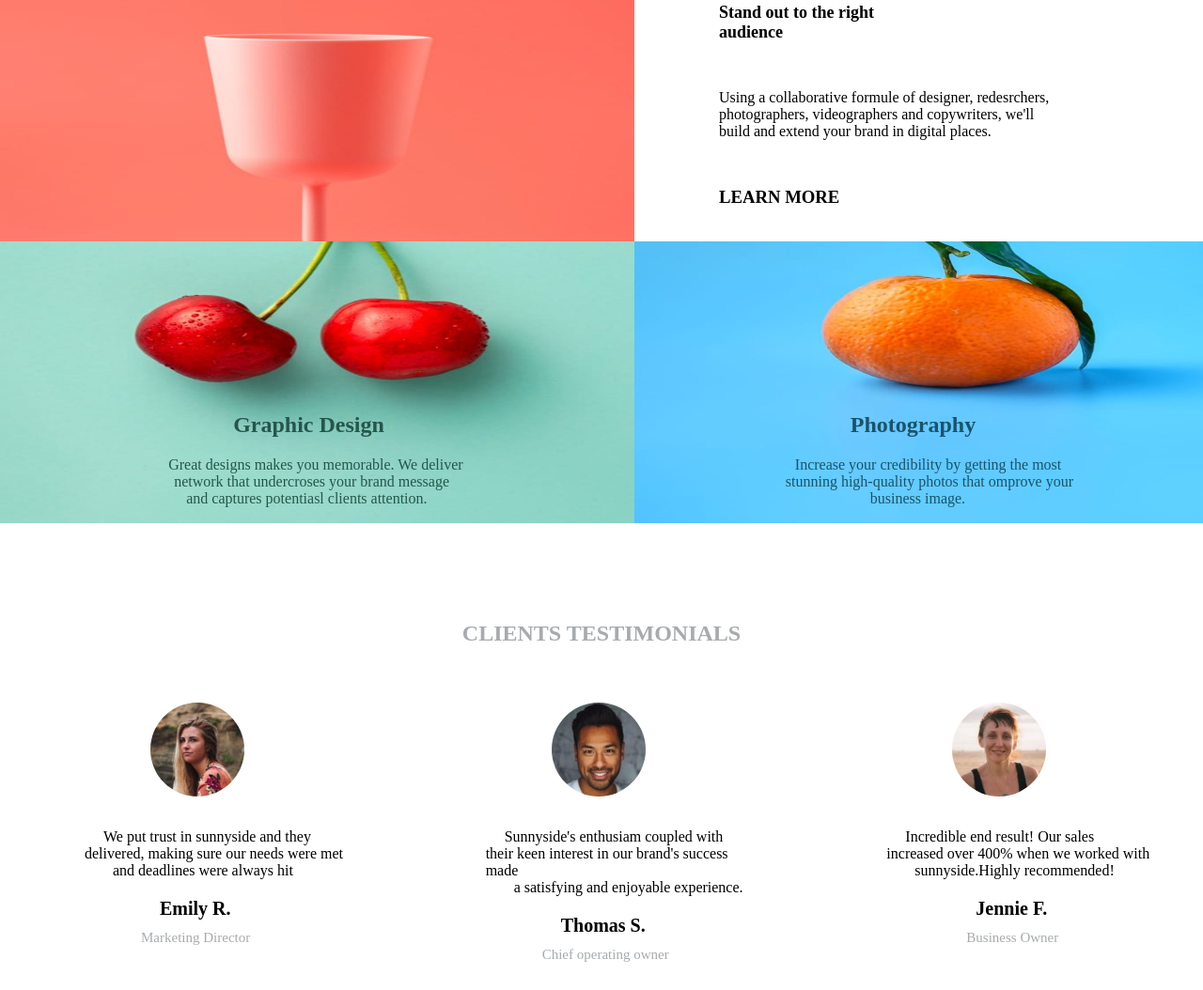
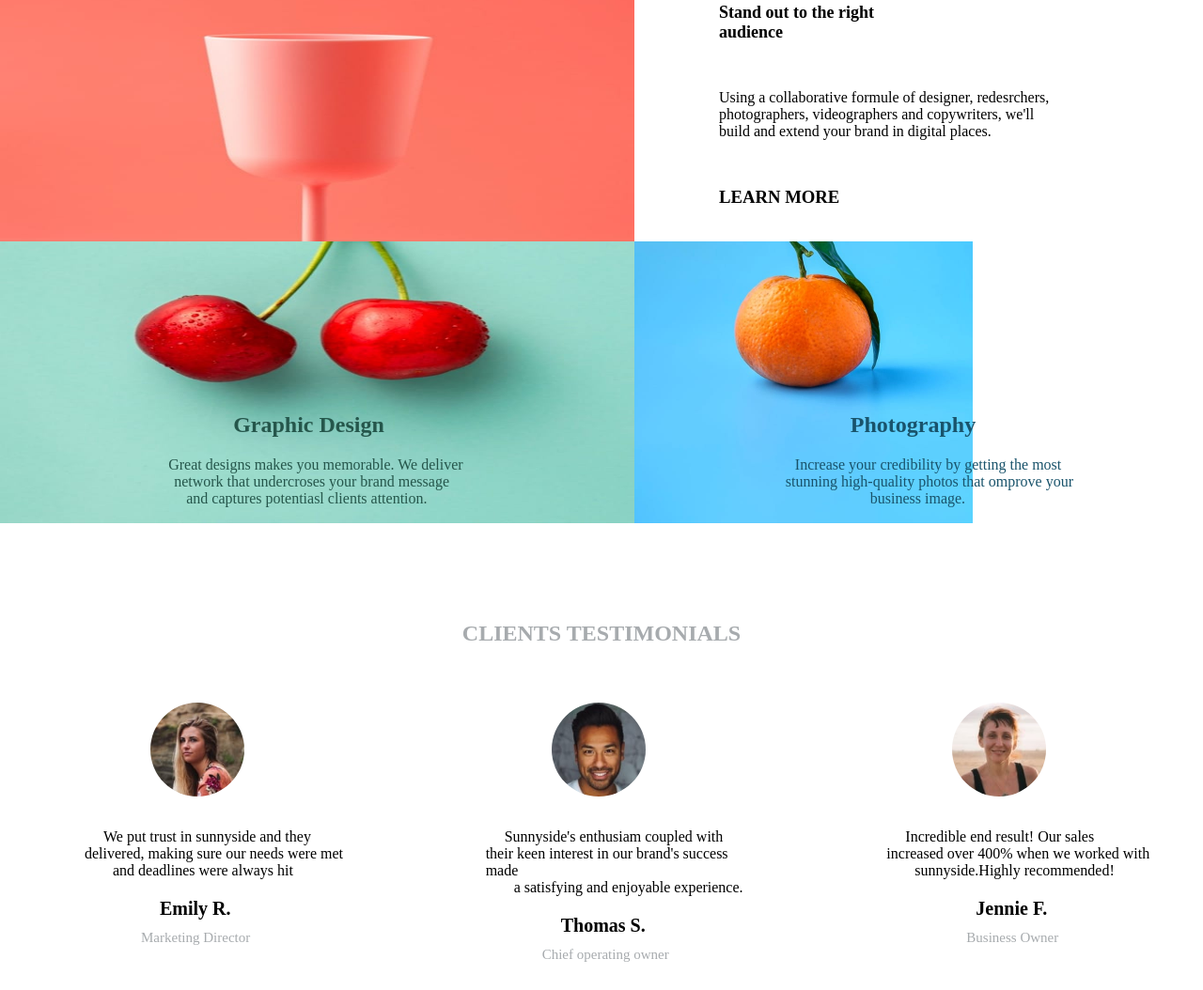
Before and after one commit to anthonyjnr001/sundney, a plain HTML site: page index.html in a window 1280 px wide. Shown: the part 877-1931 px from the top of the page at 94% size. Drawn offline with Linux system fonts and the light colour scheme.

Commit message:
Update style.css

```diff
--- a/style.css
+++ b/style.css
@@ -238,7 +238,7 @@ padding-left: 19px;
 .orange img{
    padding: 0;
 height: 300px;
-width: 675px;
+max-width: 675px;
 }
 .text-wd{
   position:absolute;
```
